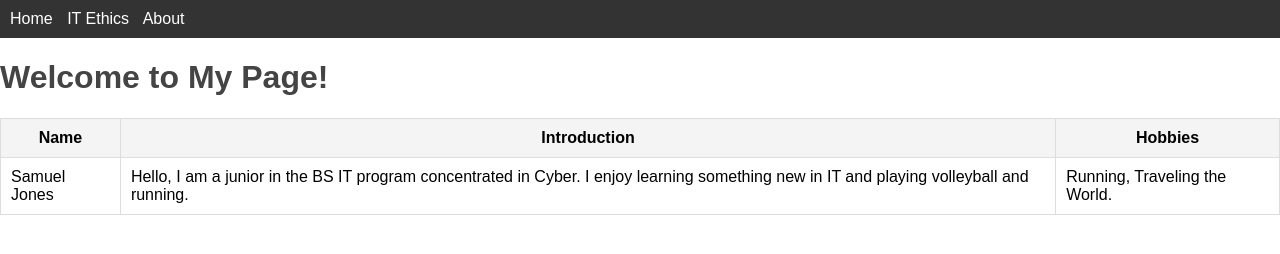
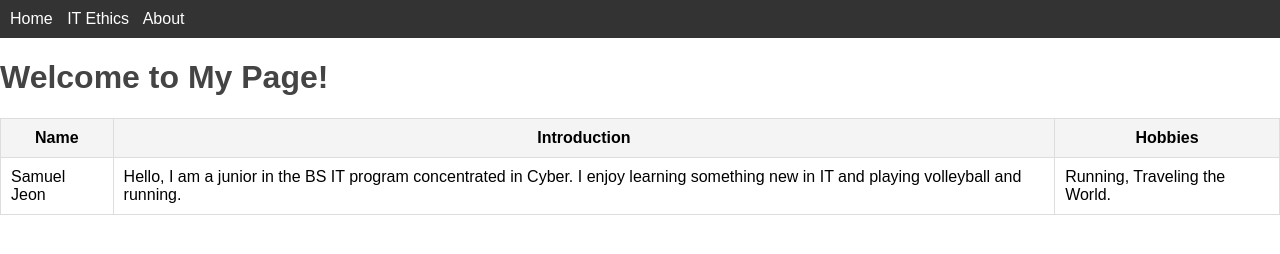
Before and after one commit to Superharam/superharam.github.io, a plain HTML site: page index.html in a window 1280 px wide. Drawn offline with Linux system fonts and the light colour scheme.

Commit message:
Update index.html

```diff
--- a/index.html
+++ b/index.html
@@ -18,7 +18,7 @@
       <th>Hobbies</th>
     </tr>
     <tr>
-      <td>Samuel Jones</td>
+      <td>Samuel Jeon</td>
       <td>Hello, I am a junior in the BS IT program concentrated in Cyber. I enjoy learning something new in IT and playing volleyball and running.</td>
       <td>Running, Traveling the World.</td>
     </tr>
```
